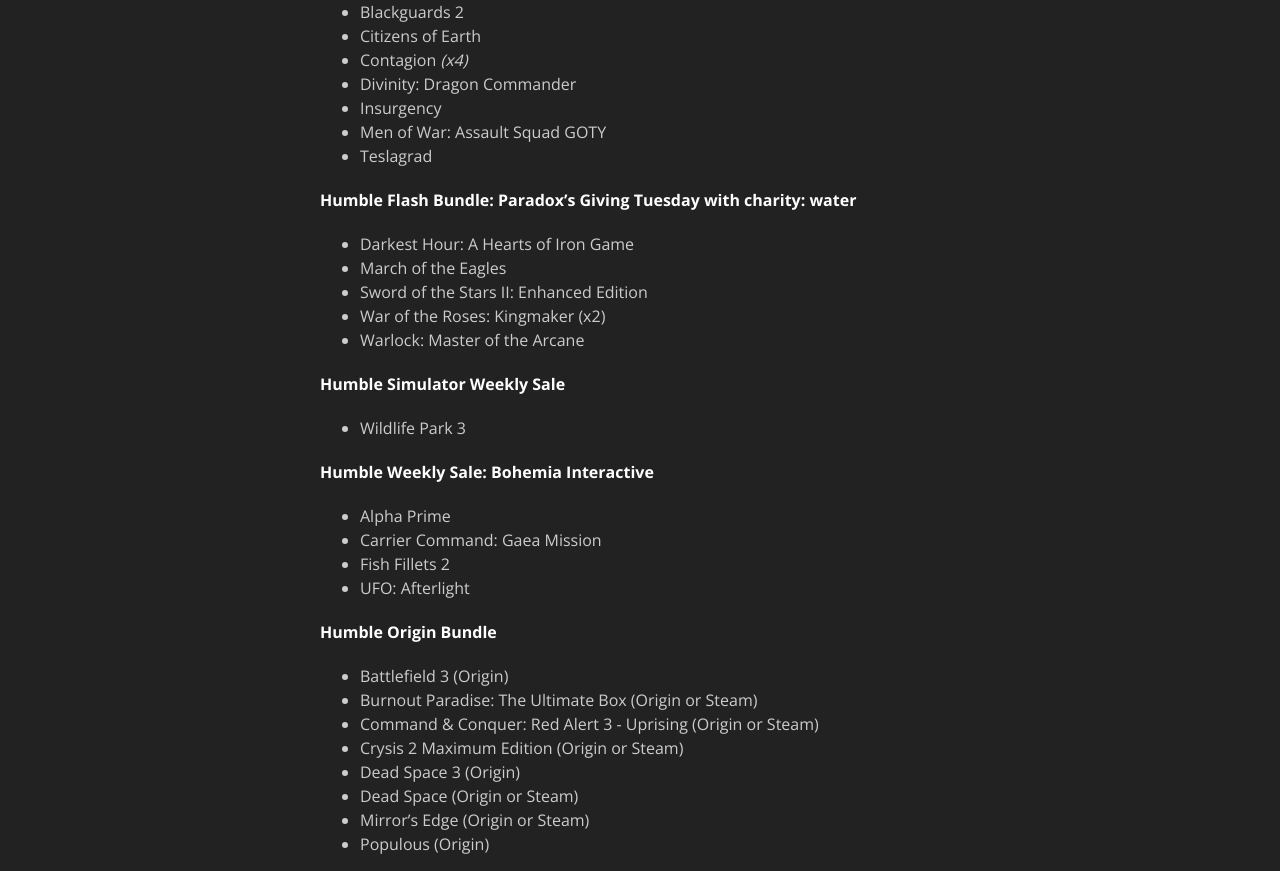
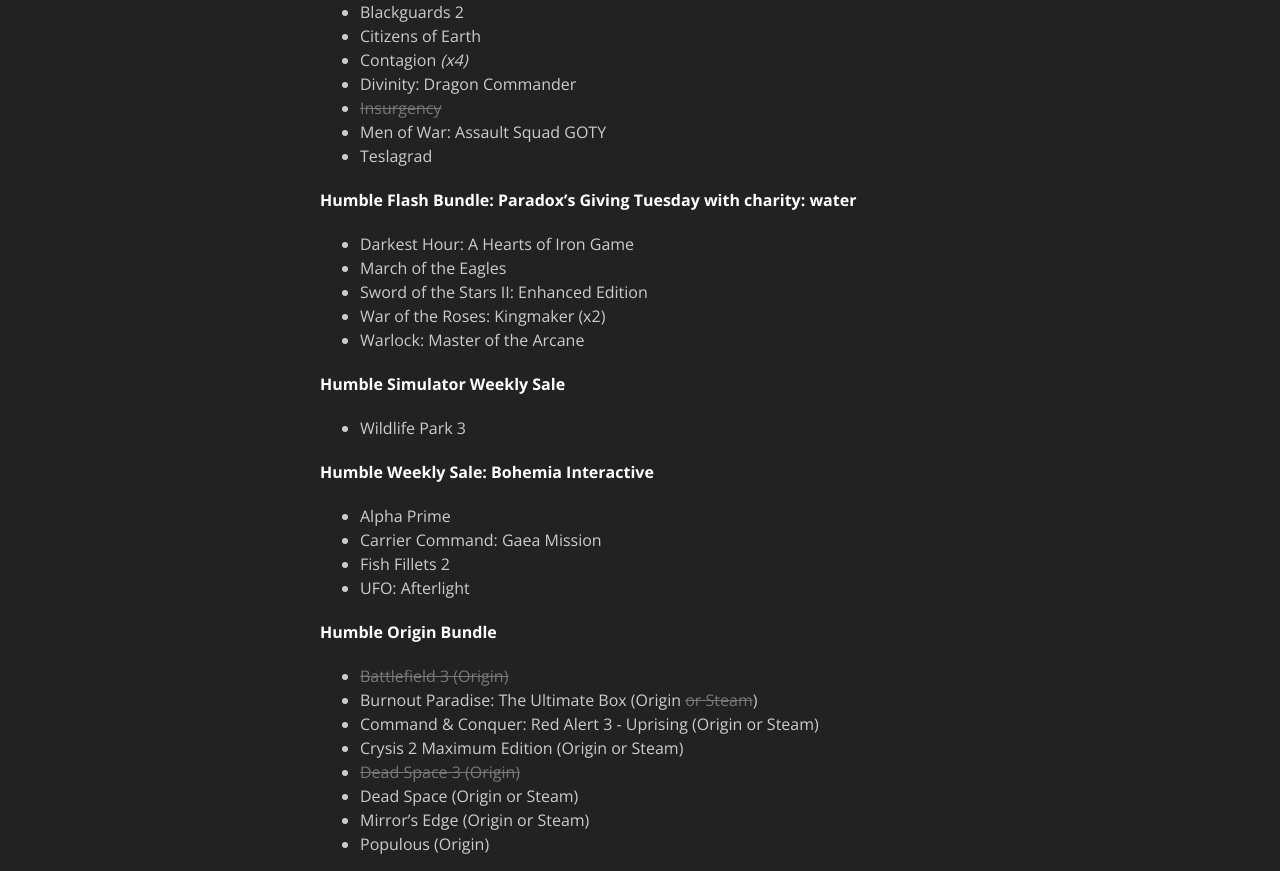
Before and after one commit to joeyfoo/joeyfoo.github.io, a Jekyll site: the page built from _posts/2018-04-02-humble-bundle-keys.md, in a window 1280 px wide. Shown: the part 906-1777 px from the top of the page. Built offline with Jekyll 4.4.1, drawn with Linux system fonts in a browser that asks for light colours.

```diff
--- a/_posts/2018-04-02-humble-bundle-keys.md
+++ b/_posts/2018-04-02-humble-bundle-keys.md
@@ -30,7 +30,7 @@ I've decided to give away these keys instead of letting them sit in my inventory
 * Citizens of Earth
 * Contagion *(x4)*
 * Divinity: Dragon Commander
-* Insurgency
+* ~~Insurgency~~
 * Men of War: Assault Squad GOTY
 * Teslagrad
 
@@ -55,11 +55,11 @@ I've decided to give away these keys instead of letting them sit in my inventory
 
 ### Humble Origin Bundle
 
-* Battlefield 3 (Origin)
-* Burnout Paradise: The Ultimate Box (Origin or Steam)
+* ~~Battlefield 3 (Origin)~~
+* Burnout Paradise: The Ultimate Box (Origin ~~or Steam~~)
 * Command & Conquer: Red Alert 3 - Uprising (Origin or Steam)
 * Crysis 2 Maximum Edition (Origin or Steam)
-* Dead Space 3 (Origin)
+* ~~Dead Space 3 (Origin)~~
 * Dead Space (Origin or Steam)
 * Mirror's Edge (Origin or Steam)
 * Populous (Origin)
```
